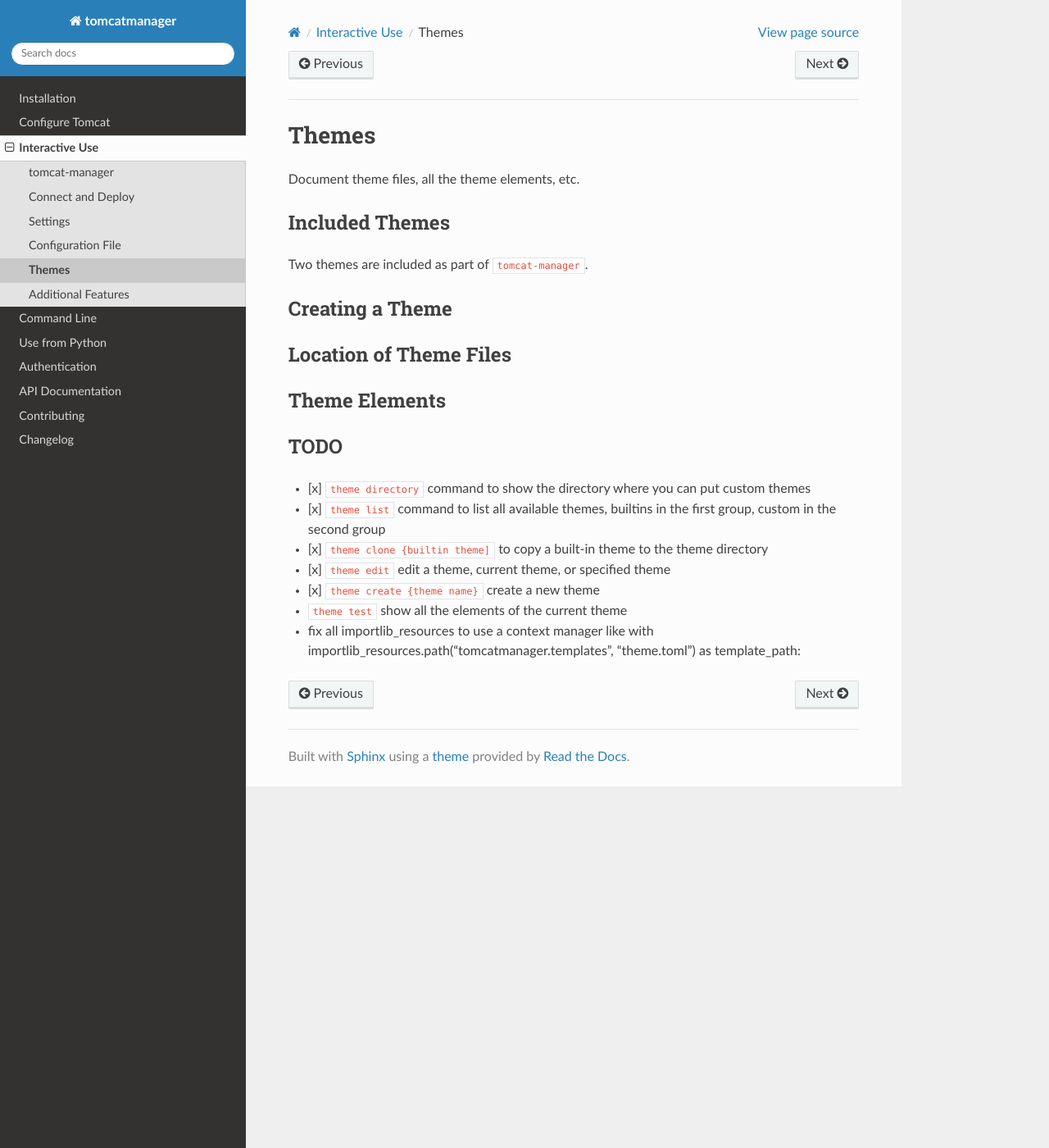
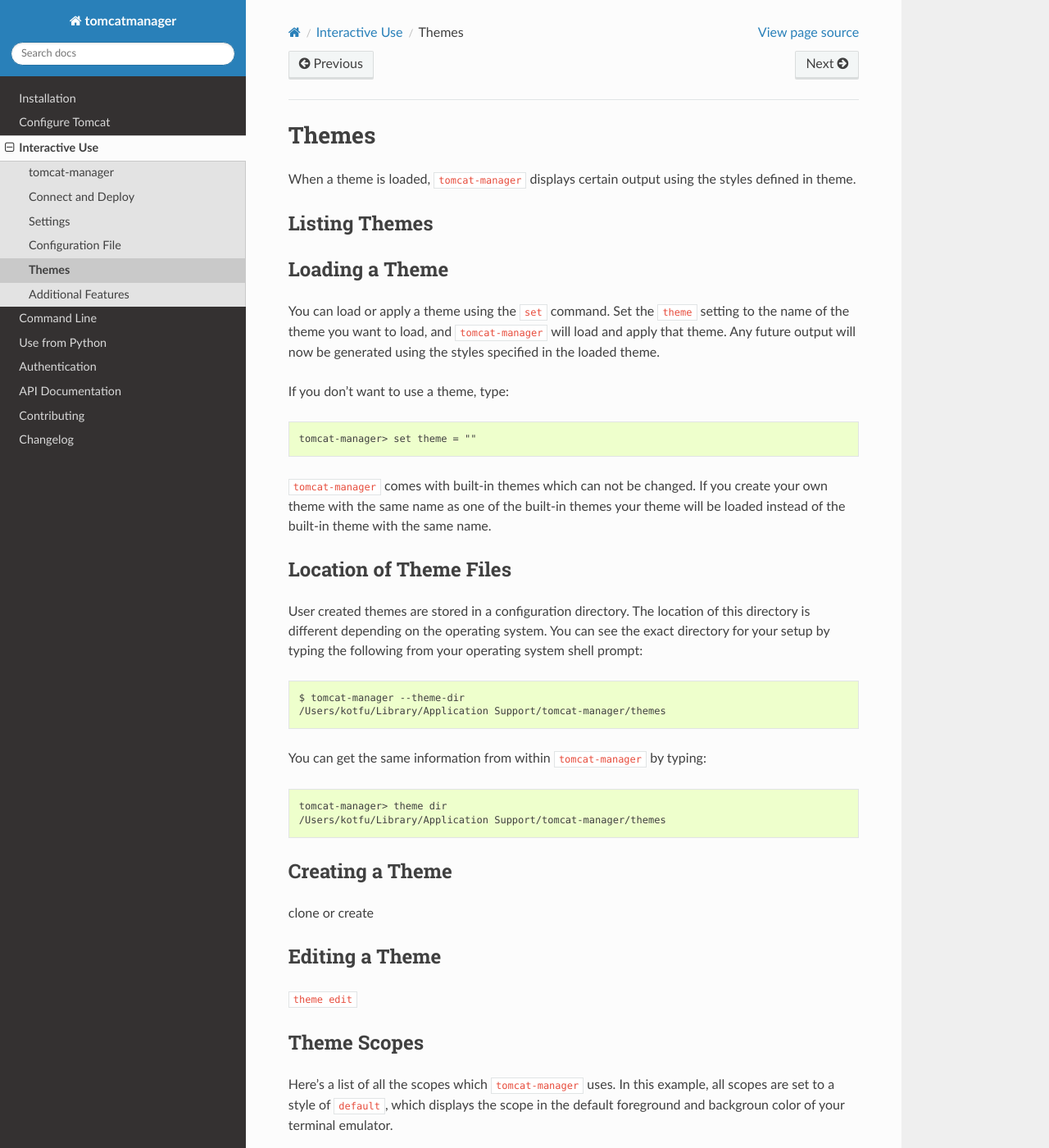
Before and after one commit to tomcatmanager/tomcatmanager, a Sphinx documentation site: the page built from docs/interactive/themes.rst, in a window 1280 px wide and 1400 px high. Shown: the whole window at 82% size. Built offline with Sphinx 7.4.7 and the Read the Docs theme 2.0.0, drawn with Linux system fonts in a browser that asks for light colours; some of the changed text lies outside the part shown.

Commit message:
More theme documentation and cleanup

```diff
--- a/docs/interactive/themes.rst
+++ b/docs/interactive/themes.rst
@@ -1,40 +1,167 @@
 Themes
 ======
 
-Document theme files, all the theme elements, etc.
+When a theme is loaded, ``tomcat-manager`` displays certain output using the
+styles defined in theme.
 
-Included Themes
+Listing Themes
+--------------
+
+
+Loading a Theme
 ---------------
 
-Two themes are included as part of ``tomcat-manager``.
+You can load or apply a theme using the ``set`` command. Set the ``theme`` setting
+to the name of the theme you want to load, and ``tomcat-manager`` will load and
+apply that theme. Any future output will now be generated using the styles specified
+in the loaded theme.
 
+If you don't want to use a theme, type:
+
+.. code-block:: text
+
+    tomcat-manager> set theme = ""
+
+``tomcat-manager`` comes with built-in themes which can not be changed. If you create
+your own theme with the same name as one of the built-in themes your theme will be
+loaded instead of the built-in theme with the same name.
+
+
+Location of Theme Files
+-----------------------
+
+User created themes are stored in a configuration directory. The location of this
+directory is different depending on the operating system. You can see the exact
+directory for your setup by typing the following from your operating system shell
+prompt:
+
+.. code-block:: bash
+
+    $ tomcat-manager --theme-dir
+    /Users/kotfu/Library/Application Support/tomcat-manager/themes
+
+You can get the same information from within ``tomcat-manager`` by typing:
+
+.. code-block:: text
+
+    tomcat-manager> theme dir
+    /Users/kotfu/Library/Application Support/tomcat-manager/themes
 
 
 Creating a Theme
 ----------------
 
-
-Location of Theme Files
------------------------
+clone or create
 
 
-Theme Elements
---------------
+Editing a Theme
+---------------
+
+``theme edit``
+
+Theme Scopes
+------------
+
+Here's a list of all the scopes which ``tomcat-manager`` uses. In
+this example, all scopes are set to a style of ``default``, which
+displays the scope in the default foreground and backgroun color
+of your terminal emulator.
+
+If a theme contains unknown scopes, they will be ignored.
+
+.. code-block:: toml
+
+    # These scopes are applied to output generated by many commands.
+    [tm]
+    # error messages
+    error =  "default"
+    # status messages
+    status =  "default"
+    # progress animations for long-running commands (like connect or list)
+    animation = "default"
+
+
+    # When run with no arguments, the 'help' command shows a categorized list
+    # of all the available commands. These scopes control the display of that
+    # categorized list.
+    [tm.help]
+    # the name of a category or grouping of commands
+    category =  "default"
+    # the border line below the category  name
+    border = "default"
+    # the name of the command shown in the first column
+    command =  "default"
+    # arguments to the 'help' command
+    args = "default"
+
+
+    # These scopes are used when displaying help or usage for a specific command
+    # i.e. when typing 'connect -h' or 'help connect'.
+    [tm.usage]
+    # name of the command
+    prog =  "default"
+    # groups of arguments, ie 'positional arguments:', and 'options:'
+    groups =  "default"
+    # the positional arguments and options
+    args =  "default"
+    # values for options, ie KEY is the metavar in '--key KEY'
+    metavar =  "default"
+    # the description of positional arguments and options
+    help =  "default"
+    # command descriptions, epilogs, and other text
+    text =  "default"
+    # syntax or references inline in other text
+    syntax =  "default"
+
+
+    # Used by the 'list' command which shows information about each
+    # application deployed in the Tomcat server.
+    [tm.list]
+    # column headers in the table of displaye dinformation
+    header =  "default"
+    # the border line underneath the column headers
+    border =  "default"
+
+
+    # When showing details of an app deployed in a tomcat server,
+    # like by the list command, use these scopes for attributes
+    # of each application.
+    [tm.app]
+    # if the application is running, show the word 'running' in this style
+    running =  "default"
+    # if the application is stopped, show the word 'stopped' in this style
+    stopped =  "default"
+    # show the number of active sessions in this style
+    sessions =  "default"
+
+    # These scopes are used by the 'settings' command to show the various
+    # program settings.
+    [tm.setting]
+    # name of the setting
+    name =  "default"
+    # the equals sign separating the setting from it's value
+    equals =  "default"
+    # the comment containing the description of the setting
+    comment =  "default"
+    # values which are strings, like 'prompt'
+    string =  "default"
+    # values which are boolean, like 'debug' and 'echo
+    bool =  "default"
+    # values which are integers, we have no settings with integer values
+    # but have added it to all themes just in case
+    int =  "default"
+    # values which are floats, like 'timeout'
+    float =  "default"
+
+
+    # These scopes used by the 'theme list' command to show all available themes
+    [tm.theme]
+    # the category or group name of a set of themes
+    category = "default"
+    # the border line below the category name
+    border = "default"
 
 
 
-
-TODO
-----
-
-
-- [x] ``theme directory`` command to show the directory where you can put custom themes
-- [x] ``theme list`` command to list all available themes, builtins in the
-  first group, custom in the second group
-- [x] ``theme clone {builtin theme]`` to copy a built-in theme to the theme directory
-- [x] ``theme edit`` edit a theme, current theme, or specified theme
-- [x] ``theme create {theme name}`` create a new theme
-- ``theme test`` show all the elements of the current theme
-- fix all importlib_resources to use a context manager like
-  with importlib_resources.path("tomcatmanager.templates", "theme.toml") as
-  template_path:
+Styles
+------
```
Also changed, not shown: CHANGELOG.rst (+17 -11 lines), src/tomcatmanager/templates/theme.toml (+62 -12 lines), src/tomcatmanager/themes/dark.toml (+5 -2 lines), src/tomcatmanager/themes/light.toml (+6 -3 lines), 1 other file.
